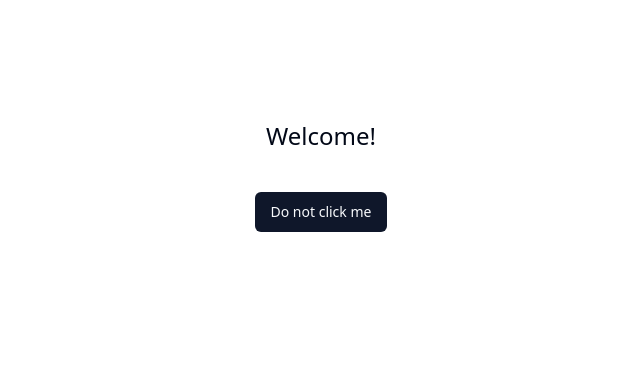
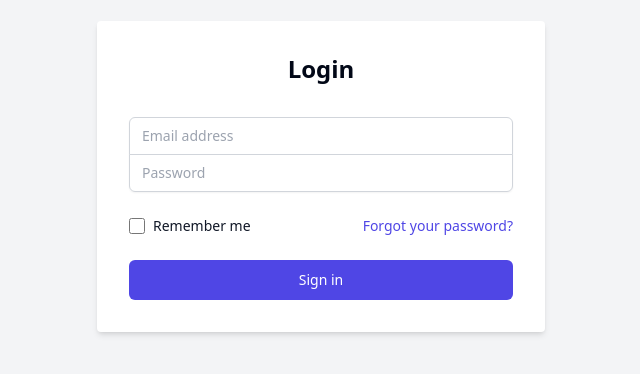
Before and after one commit to zemikyafu/project_management_frontend, a React (Vite) app: page / in a window 1280 px wide. Shown: the part 224-598 px from the top of the page, without its empty margins (319-959 px from the left). Built offline with nearby package versions, Linux system fonts and the light colour scheme.

Commit message:
add routing

```diff
--- a/src/App.tsx
+++ b/src/App.tsx
@@ -1,9 +1,20 @@
 import { Home } from "./pages/home"
-
+import { Login } from "./pages/auth/login"
+import { Register } from "./pages/auth/register"
+import { BrowserRouter, Routes, Route, Navigate } from "react-router-dom"
+import PrivateRoute from "./components/privateRoute"
+import Profile from "./pages/auth/profile"
 function App() {
   return (
     <div className="App">
-      <Home />
+      <BrowserRouter>
+        <Routes>
+          <Route path="/" element={<Login />} />
+          <Route path="/register" element={<Register />} />
+          <Route path="/home" element={<PrivateRoute element={<Home />} />} />
+          <Route path="/profile" element={<PrivateRoute element={<Profile />} />} />
+        </Routes>
+      </BrowserRouter>
     </div>
   )
 }
```
